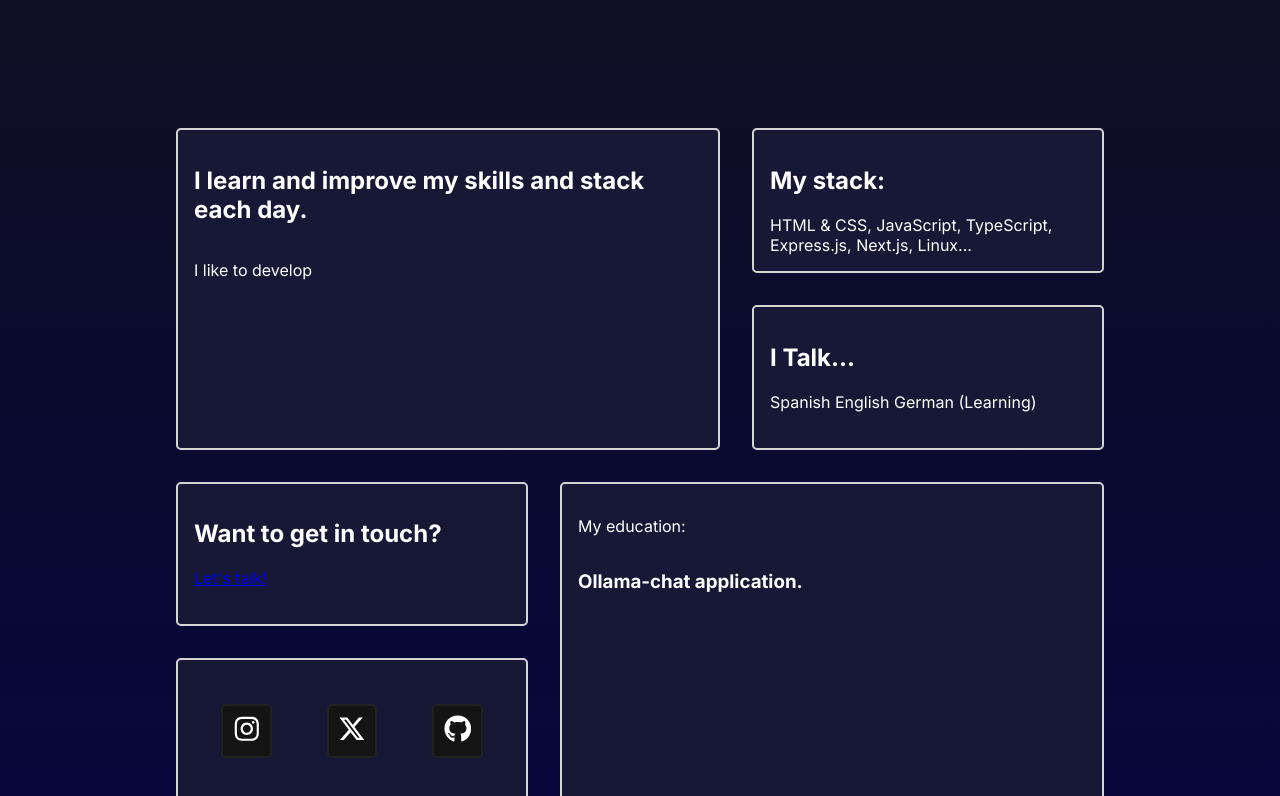
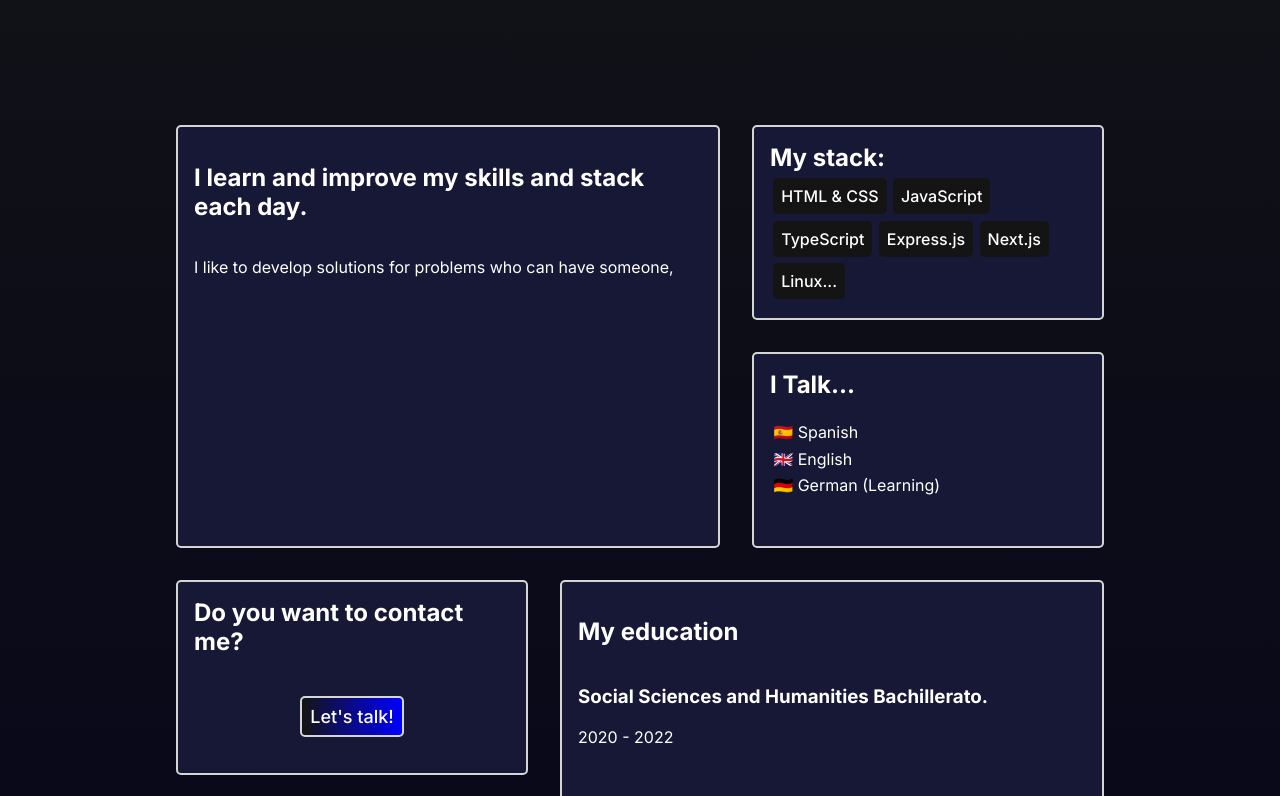
Before and after one commit to EnergyREX/Portfolio, a Next.js app: page / in a window 1280 px wide. Shown: the part 520-1316 px from the top of the page. Built offline with nearby package versions, Linux system fonts and the light colour scheme.

Commit message:
Changes on about-me section

```diff
--- a/app/(root)/globals.module.css
+++ b/app/(root)/globals.module.css
@@ -1,5 +1,5 @@
 .mainBody {
   margin: 0px;
 
-  background: linear-gradient(to bottom, #141414, #000050);
+  background: linear-gradient(to bottom, #161616, #00001b);
 }
--- a/app/(root)/layout.tsx
+++ b/app/(root)/layout.tsx
@@ -1,7 +1,6 @@
 import type { Metadata } from "next";
 import { Inter } from "next/font/google";
 import styles from "./globals.module.css"
-import Header from "../ui/components/Header/Header"
 import Footer from "../ui/components/Footer/Footer"
 import Navbar from "../ui/components/Nav/Navbar";
 
--- a/app/(root)/main.module.css
+++ b/app/(root)/main.module.css
@@ -87,14 +87,73 @@
     flex-direction: column;
 }
 
+.stack__title {
+    margin: 0px;
+    margin-bottom: 0.2rem;
+}
+
+.stack__badges {
+    display: flex;
+    flex-wrap: wrap;
+}
+
+.stack__badge {
+    display: flex;
+    color: #fff;
+    padding: 0.5rem;
+    margin: 0.2rem;
+
+    text-decoration: none;
+    align-items: center;
+    align-self: center;
+    font-weight: 500;
+
+    border-radius: 5px;
+    background-color: #141414;
+}
+
 .cardBlock__languages {
     grid-column: 4/6;
     flex-direction: column;
 }
 
+.languages__title {
+    margin-top: 0px;
+}
+
+.languages__lang {
+    margin: 0.2rem
+}
+
 .cardBlock__contact {
     grid-column: 1/3;
     flex-direction: column;
+    padding-left: 10rem;
+    padding-right: 10rem;
+}
+
+.contact__title {
+    margin-bottom: 0px;
+    margin-top: 0px;
+    align-self: center;
+}
+
+.contact__btn {
+    display: flex;
+    color: #fff;
+
+    margin-top: 2.5rem;
+    padding: 0.5rem;
+
+    font-size: 1.125rem;
+    text-decoration: none;
+    align-items: center;
+    align-self: center;
+    font-weight: 500;
+
+    border-radius: 5px;
+    border: 2px solid #d5d5d5;
+    background: linear-gradient(to right, #141414, #0000ff );
 }
 
 .cardBlock__socials {
@@ -139,7 +198,6 @@
 }
 
 
-
 /* Projects section */
 
 .projects__main {
@@ -150,8 +208,8 @@
 
     margin-top: 0px;
 
-    margin-right: 15rem;
-    margin-left: 15rem;
+    margin-right: 10rem;
+    margin-left: 10rem;
 }
 
 .projects__title {
--- a/app/(root)/page.tsx
+++ b/app/(root)/page.tsx
@@ -3,6 +3,7 @@ import { FaArrowRight, FaGithub, FaInstagram, FaXTwitter, FaArrowRightFromBracke
 
 import styles from "./main.module.css";
 import Card from "../ui/components/Card";
+
 
 export default function Portfolio() {
     return (
@@ -17,23 +18,27 @@ export default function Portfolio() {
 
           <Card className={styles.cardBlock__phrase}>
             <h1>I learn and improve my skills and stack each day.</h1>
-            <p>I like to develop </p>
+            <p>I like to develop solutions for problems who can have someone, </p>
           </Card>
 
           <Card className={styles.cardBlock__stack}>
-            <h1>My stack:</h1>
-            HTML & CSS, JavaScript, TypeScript, Express.js, Next.js, Linux...
+            <h1 className={styles.stack__title}>My stack:</h1>
+            <div className={styles.stack__badges}>
+            <p className={styles.stack__badge}>HTML & CSS</p> <p className={styles.stack__badge}>JavaScript</p>
+            <p className={styles.stack__badge}>TypeScript</p> <p className={styles.stack__badge}>Express.js</p>
+            <p className={styles.stack__badge}>Next.js</p> <p className={styles.stack__badge}>Linux...</p>
+            </div>
           </Card>
           <Card className={styles.cardBlock__languages}>
-            <h1>I Talk...</h1>
-            Spanish
-            English
-            German (Learning)
+            <h1 className={styles.languages__title}>I Talk...</h1>
+            <p className={styles.languages__lang}>🇪🇸 Spanish</p>
+            <p className={styles.languages__lang}>🇬🇧 English</p>
+            <p className={styles.languages__lang}>🇩🇪 German (Learning)</p>
           </Card>
 
           <Card className={styles.cardBlock__contact}>
-            <h1>Want to get in touch?</h1>
-            <Link href="contact">Let's talk!</Link>
+            <h1 className={styles.contact__title}>Do you want to contact me?</h1>
+            <Link className={styles.contact__btn} href="#contact">Let's talk!</Link>
           </Card>
 
           <Card className={styles.cardBlock__socials}>
@@ -43,8 +48,11 @@ export default function Portfolio() {
           </Card>
 
           <Card className={styles.cardBlock__actualProject}>
-            <p>My education:</p>
-            <h3>Ollama-chat application.</h3>
+            <h2>My education</h2>
+            <div>
+            <h3>Social Sciences and Humanities Bachillerato.</h3>
+            <p>2020 - 2022</p>
+            </div>
           </Card>
 
         </section>
--- a/app/ui/components/Nav/Navbar.module.css
+++ b/app/ui/components/Nav/Navbar.module.css
@@ -1,18 +1,15 @@
 .navbar__main {
     display: flex;
     flex-direction: row;
-    align-self: center;
-    justify-content: center;
+    justify-content: flex-end;
 
+    padding-right: 20rem;
 }
 
 .navbar__body {
     margin-top: 1.5rem;
-    background: linear-gradient(to right, #141414, #212161);
     padding: 1.2rem;
-
     border-radius: 5px;
-    border:#454545 solid 2px;
 }
 
 .navbarLink__main {
@@ -20,7 +17,7 @@
     padding-left: 0.3rem;
     padding-right: 0.3rem;
 
-    font-size: 1.025rem;
+    font-size: 1.125rem;
 
     text-decoration: none;
 
--- a/package.json
+++ b/package.json
@@ -10,8 +10,8 @@
   },
   "dependencies": {
     "next": "14.2.3",
-    "react": "^18",
-    "react-dom": "^18",
+    "react": "^18.3.1",
+    "react-dom": "^18.3.1",
     "react-icons": "^5.2.1"
   },
   "devDependencies": {
```
Also changed, not shown: app/ui/components/Header/Header.css (deleted, +0 -41 lines), app/ui/components/Header/Header.tsx (deleted, +0 -17 lines), 1 other file (tests, documents, lock files or other folders).
